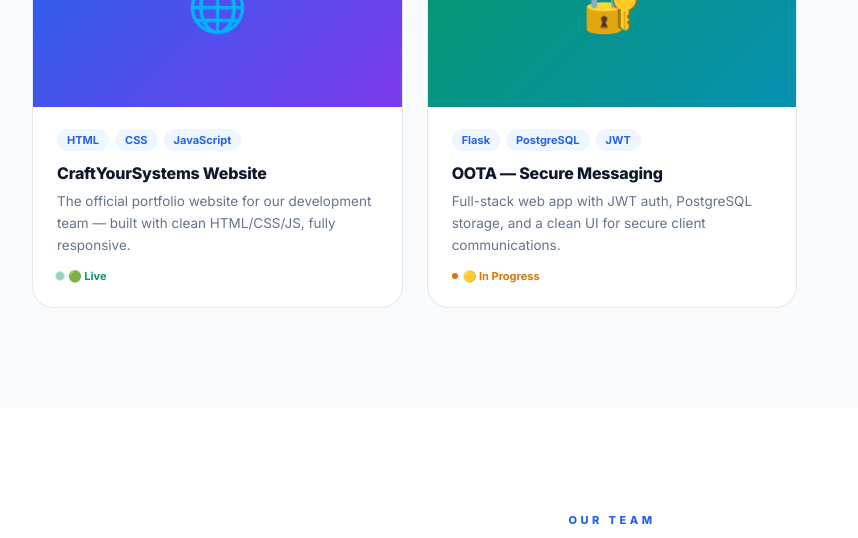
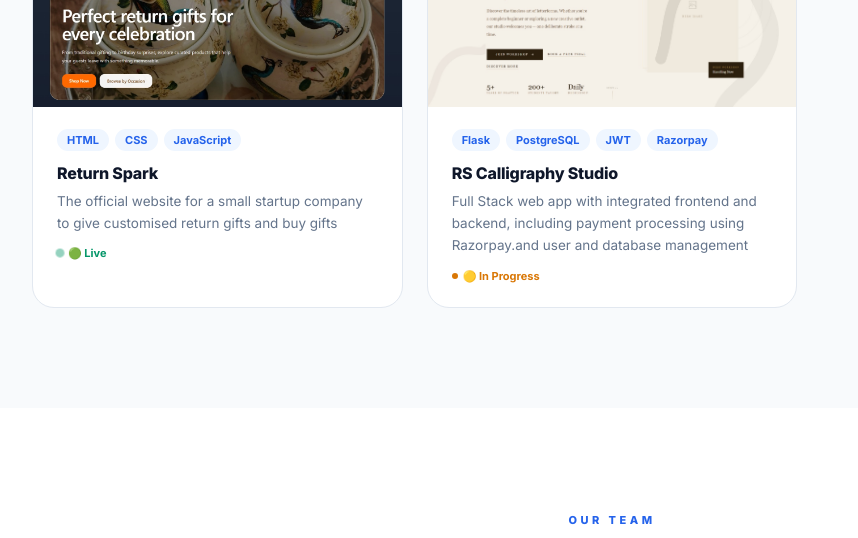
Before and after one commit to CraftYourSystems/craftyoursystems-website, a plain HTML site: page index.html in a window 1280 px wide. Shown: the part 2920-3458 px from the top of the page, without its empty margins (28-886 px from the left). Drawn offline with nearby package versions, Linux system fonts and the light colour scheme; animation ran at ten frames a second.

Commit message:
minor front end changes

```diff
--- a/index.html
+++ b/index.html
@@ -203,7 +203,7 @@
     <footer>
       <a href="#" class="flogo">
         <img src="images/logo-single.png" alt="CraftYourSystems">
-        Craft<em>Your</em>Systems
+        <p>Craft<em>Your</em>Systems</p>
       </a>
       <span class="fcopy">© 2025 CraftYourSystems. All Rights Reserved.</span>
         <div class="flinks">
--- a/js/main.js
+++ b/js/main.js
@@ -141,8 +141,8 @@
    PORTFOLIO — add more projects here
 ============================== */
 const PROJECTS = [
-  { title: "CraftYourSystems Website", desc: "The official portfolio website for our development team — built with clean HTML/CSS/JS, fully responsive.", tags: ["HTML", "CSS", "JavaScript"], live: "https://craftyoursystems.com", github: "https://github.com/CraftYourSystems", image: "", gradient: "linear-gradient(135deg,#2563eb,#7c3aed)", emoji: "🌐", status: "live" },
-  { title: "OOTA — Secure Messaging", desc: "Full-stack web app with JWT auth, PostgreSQL storage, and a clean UI for secure client communications.", tags: ["Flask", "PostgreSQL", "JWT"], live: "", github: "https://github.com/CraftYourSystems", image: "", gradient: "linear-gradient(135deg,#059669,#0891b2)", emoji: "🔐", status: "wip" },
+  { title: "Return Spark", desc: "The official website for a small startup company to give customised return gifts and buy gifts", tags: ["HTML", "CSS", "JavaScript"], live: "", github: "", image: "images/Return_Spark.jpg", gradient: "linear-gradient(135deg,#2563eb,#7c3aed)", emoji: "🌐", status: "live" },
+  { title: "RS Calligraphy Studio", desc: "Full Stack web app with integrated frontend and backend, including payment processing using Razorpay.and user and database management", tags: ["Flask", "PostgreSQL", "JWT","Razorpay"], live: "", github: "", image: "images/RS_Calligraphy_Studio.jpg", gradient: "linear-gradient(135deg,#059669,#0891b2)", emoji: "✍️", status: "wip" },
   // Add more: { title:"", desc:"", tags:[], live:"", github:"", image:"", gradient:"linear-gradient(135deg,#f59e0b,#ef4444)", emoji:"🚀", status:"live" }
 ];
 
```
Also changed, not shown: images/RS_Calligraphy_Studio.jpg (added), images/Return_Spark.jpg (added).
